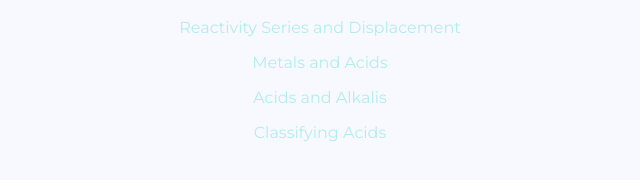
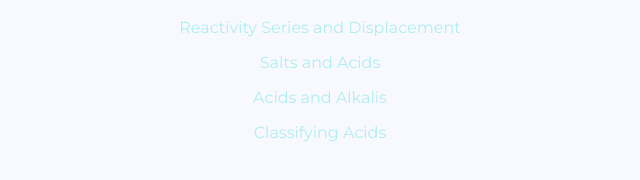
Before and after one commit to Cognitio-Education/cognitio, a plain HTML site: page chem.html in a window 1280 px wide. Shown: the part 264-444 px from the top of the page, 320-960 px from the left. Drawn offline with nearby package versions, Linux system fonts and the light colour scheme.

Commit message:
Fix links

```diff
--- a/chem.html
+++ b/chem.html
@@ -16,7 +16,7 @@
             <h3>Topics</h3>
             <h4>Chemical Changes</h4>
             <p><a href="chem/reactivity_displacement.html">Reactivity Series and Displacement</a></p>
-            <p><a href="chem/metals_acids.html">Metals and Acids</a></p>
+            <p><a href="chem/salts_acids.html">Salts and Acids</a></p>
             <p><a href="chem/acids_alkalis.html">Acids and Alkalis</a></p>
             <p><a href=chem/classifying_acids.html>Classifying Acids</a></p>
         </div>
```
